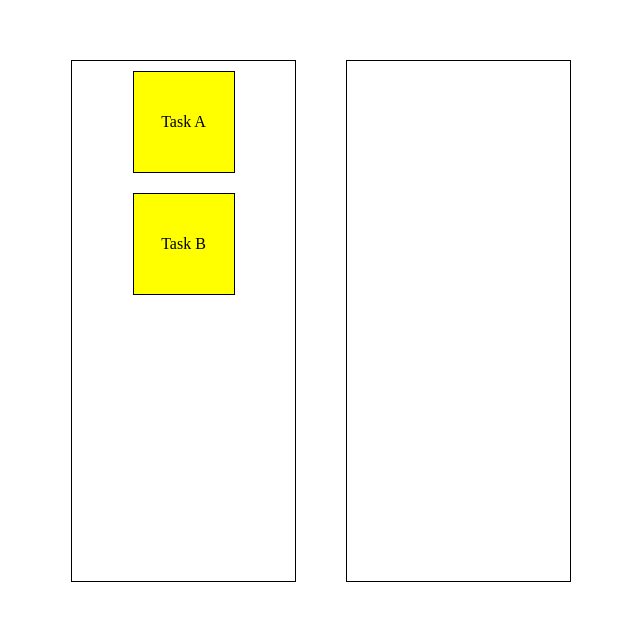
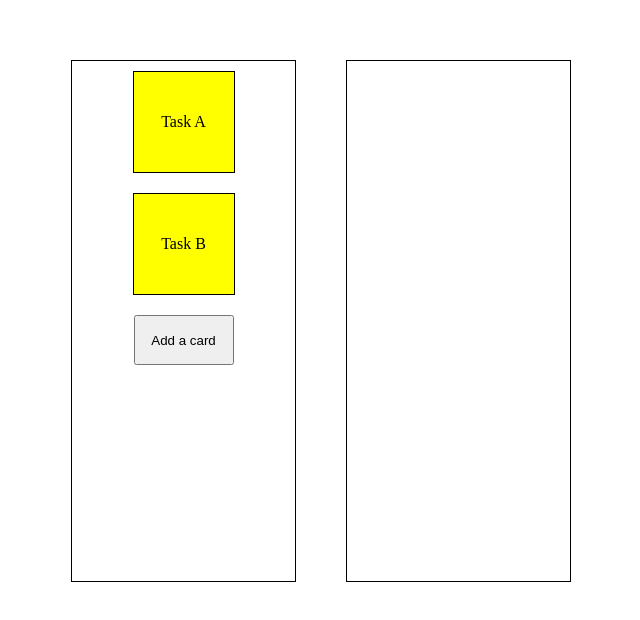
Before and after one commit to ShihYuChang/InfoSnap, a React (Create React App) app: page /drag in a window 1280 px wide. Shown: the part 240-860 px from the top of the page, without its empty margins (319-959 px from the left). Built offline with nearby package versions, Linux system fonts and the light colour scheme.

Commit message:
Add a card btn

```diff
--- a/src/components/Drag.js
+++ b/src/components/Drag.js
@@ -34,12 +34,18 @@ const Card = styled.div`
   opacity: ${(props) => props.opacity};
 `;
 
+const AddCardBtn = styled.button`
+  width: 100px;
+  height: 50px;
+`;
+
 function allowDrop(event) {
   event.preventDefault();
 }
 
 export default function Drag() {
   const cards = ['Task A', 'Task B'];
+  const [db, setDb] = useState(cards);
   const [isDragging, setIsDragging] = useState(false);
   const [selectedCard, setSelectedCard] = useState();
   function dragStart(event) {
@@ -58,6 +64,13 @@ export default function Drag() {
     setIsDragging(false);
   }
 
+  function addCard() {
+    setDb([...db, 'Task C']);
+  }
+
+  if (!db) {
+    return;
+  }
   return (
     <Wrapper
       onDrop={() => {
@@ -75,7 +88,7 @@ export default function Drag() {
             allowDrop(event);
           }}
         >
-          {cards.map((card, index) => {
+          {db.map((card, index) => {
             return (
               <Card
                 onDragStart={dragStart}
@@ -88,6 +101,7 @@ export default function Drag() {
               </Card>
             );
           })}
+          <AddCardBtn onClick={addCard}>Add a card</AddCardBtn>
         </Box>
         <Box onDrop={drop} onDragOver={allowDrop} className='box'></Box>
       </Container>
```
